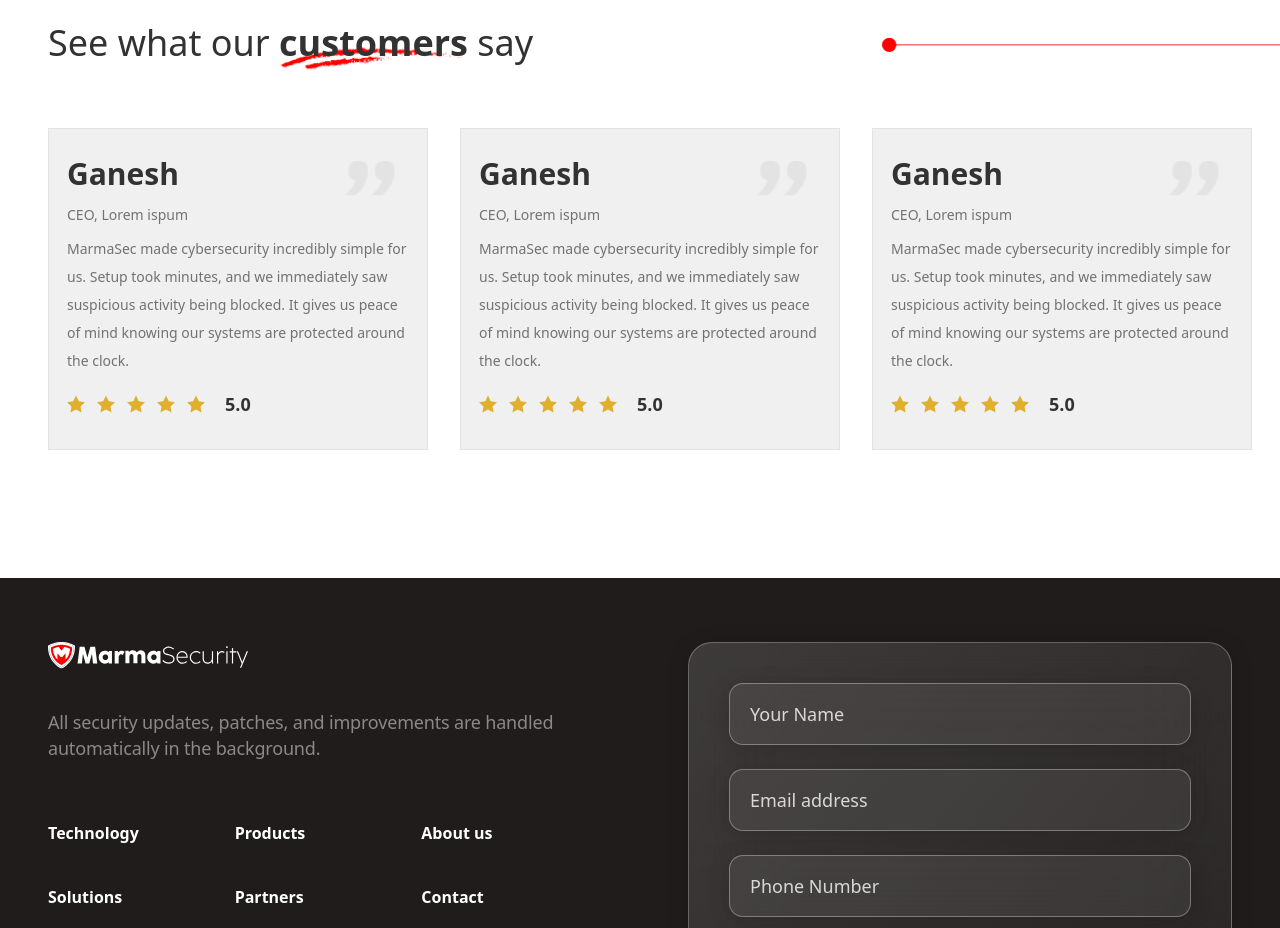
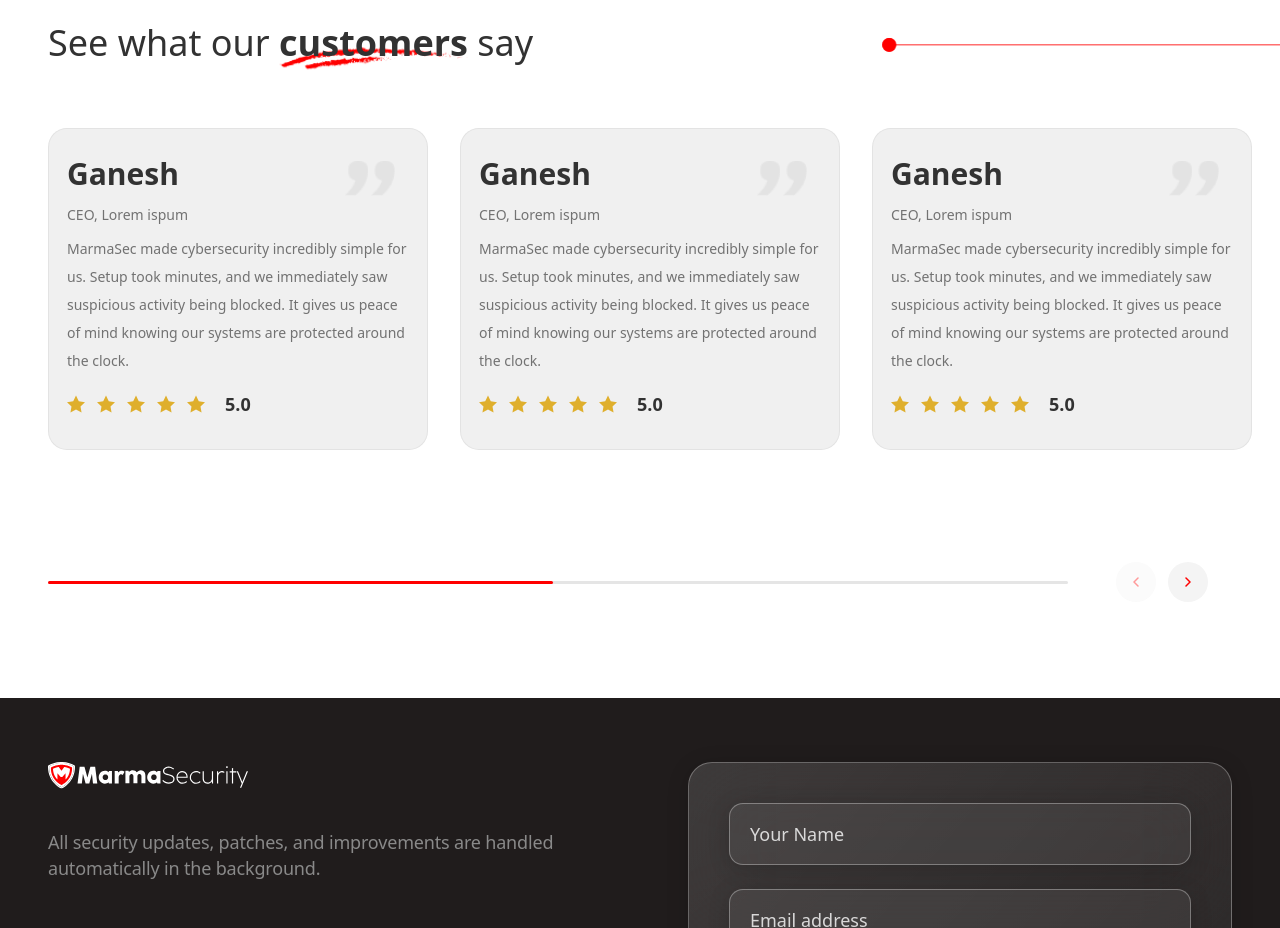
Before and after one commit to vinay-uelement/marma-security, a Next.js app: page / in a window 1280 px wide. Shown: the part 6320-7248 px from the top of the page. Built offline with nearby package versions, Linux system fonts and the light colour scheme.

Commit message:
scroll bar added to testimonials

```diff
--- a/components/technology/IntelligentSecurity.tsx
+++ b/components/technology/IntelligentSecurity.tsx
@@ -215,7 +215,7 @@ export default function IntelligentSecurity() {
               <button
                 onClick={handlePrev}
                 disabled={currentIndex === 0}
-                className={`w-10 h-10 md:w-12 md:h-12 rounded-full bg-[#f4f4f4] flex flex-shrink-0 items-center justify-center transition-colors
+                className={`w-10 h-10 rounded-full bg-[#f4f4f4] flex flex-shrink-0 items-center justify-center transition-colors
                                     ${currentIndex === 0 ? "opacity-40 cursor-not-allowed" : "hover:bg-gray-200 cursor-pointer"}`}
               >
                 {/* Left Arrow Icon */}
@@ -239,7 +239,7 @@ export default function IntelligentSecurity() {
               <button
                 onClick={handleNext}
                 disabled={currentIndex === maxIndex}
-                className={`w-10 h-10 md:w-12 md:h-12 rounded-full bg-[#f4f4f4] flex flex-shrink-0 items-center justify-center transition-colors
+                className={`w-10 h-10 rounded-full bg-[#f4f4f4] flex flex-shrink-0 items-center justify-center transition-colors
                                     ${currentIndex === maxIndex ? "opacity-40 cursor-not-allowed" : "hover:bg-gray-200 cursor-pointer"}`}
               >
                 {/* Right Arrow Icon */}
--- a/components/testimonial/Testimonial.tsx
+++ b/components/testimonial/Testimonial.tsx
@@ -1,6 +1,6 @@
 "use client";
 
-import React, { useRef, useState } from "react";
+import React, { useEffect, useRef, useState } from "react";
 import Image from "next/image";
 import HighlightedText from "../global/HighlightedText";
 import DecorativeLine from "../home/DecorativeLine";
@@ -34,36 +34,71 @@ const testimonials = [
     content:
       "MarmaSec made cybersecurity incredibly simple for us. Setup took minutes, and we immediately saw suspicious activity being blocked. It gives us peace of mind knowing our systems are protected around the clock.",
   },
+  {
+    name: "Ganesh",
+    title: "CEO, Lorem ispum",
+    rating: 5.0,
+    content:
+      "MarmaSec made cybersecurity incredibly simple for us. Setup took minutes, and we immediately saw suspicious activity being blocked. It gives us peace of mind knowing our systems are protected around the clock.",
+  },
+  {
+    name: "Ganesh",
+    title: "CEO, Lorem ispum",
+    rating: 5.0,
+    content:
+      "MarmaSec made cybersecurity incredibly simple for us. Setup took minutes, and we immediately saw suspicious activity being blocked. It gives us peace of mind knowing our systems are protected around the clock.",
+  },
 ];
 
 export default function Testimonial() {
   const scrollRef = useRef<HTMLDivElement>(null);
   const [activeIndex, setActiveIndex] = useState(0);
+  const [scrollProgress, setScrollProgress] = useState(0);
+
+  useEffect(() => {
+    if (!scrollRef.current) return;
+    const { scrollWidth, clientWidth } = scrollRef.current;
+    setScrollProgress((clientWidth / scrollWidth) * 100);
+  }, []);
 
   const handleScroll = () => {
     if (!scrollRef.current || scrollRef.current.children.length === 0) return;
-    const cardWidth = scrollRef.current.children[0].clientWidth;
-    // Calculate safely which array item is taking up the center scroll viewport natively
-    const index = Math.round(scrollRef.current.scrollLeft / cardWidth);
-    setActiveIndex(index);
+
+    const { scrollLeft, scrollWidth, clientWidth } = scrollRef.current;
+
+    // (scrollLeft + clientWidth) / scrollWidth = % of content that has been seen
+    // At start: clientWidth/scrollWidth (already visible portion, not 0)
+    // At end: scrollWidth/scrollWidth = 100%
+    setScrollProgress(((scrollLeft + clientWidth) / scrollWidth) * 100);
+
+    const cardEl = scrollRef.current.children[0] as HTMLElement;
+    const cardWidth = cardEl.offsetWidth;
+    const computedGap = parseInt(getComputedStyle(scrollRef.current).gap) || 24;
+    const index = Math.round(scrollLeft / (cardWidth + computedGap));
+    setActiveIndex(Math.min(index, testimonials.length - 1));
   };
 
   const scrollTo = (index: number) => {
     if (!scrollRef.current || scrollRef.current.children.length === 0) return;
-    const cardWidth = scrollRef.current.children[0].clientWidth;
-    const gap = 24; // 24px = gap-6 in Tailwind natively applied on mobile tracking
-    scrollRef.current.scrollTo({ left: index * (cardWidth + gap), behavior: "smooth" });
+    const cardEl = scrollRef.current.children[0] as HTMLElement;
+    const cardWidth = cardEl.offsetWidth;
+    const computedGap = parseInt(getComputedStyle(scrollRef.current).gap) || 24;
+    scrollRef.current.scrollTo({
+      left: index * (cardWidth + computedGap),
+      behavior: "smooth",
+    });
     setActiveIndex(index);
   };
 
+  const handlePrev = () => scrollTo(Math.max(activeIndex - 1, 0));
+  const handleNext = () =>
+    scrollTo(Math.min(activeIndex + 1, testimonials.length - 1));
+
   return (
     <section className="relative w-full py-16 lg:py-24 overflow-hidden">
-      {/* Removed Background Image */}
-
       <div className="relative z-10 w-full mb-10 lg:mb-16 px-6 lg:px-12 max-w-[1440px] mx-auto">
         <div className="relative flex flex-col items-start md:flex-row md:items-center text-left justify-between gap-6 md:gap-12 w-full h-auto mt-8 md:mt-0">
-
-          {/* Decorative Red Line Graphic (Mobile & Tablet Layout) strictly mapped above the tm-header-pro */}
+          {/* Decorative Line — Mobile */}
           <div className="flex md:hidden absolute top-[-50px] right-[-24px] items-start justify-end w-[280px] pointer-events-none overflow-hidden z-0">
             <div className="w-full flex justify-end">
               <DecorativeLine
@@ -85,7 +120,7 @@ export default function Testimonial() {
             say
           </h2>
 
-          {/* Decorative Red Line Graphic (Desktop Layout) */}
+          {/* Decorative Line — Desktop */}
           <div className="hidden md:block absolute right-0 top-0 pointer-events-none z-0">
             <div className="relative w-[35vw] flex justify-end">
               <DecorativeLine
@@ -109,7 +144,7 @@ export default function Testimonial() {
           {testimonials.map((testimonial, index) => (
             <div
               key={index}
-              className="relative bg-bg-card border border-border-card rounded-[19] px-[18px] py-[24px] flex flex-col flex-shrink-0 w-full max-w-full min-w-0 sm:w-[70vw] md:w-[45vw] lg:w-[30vw] xl:w-[380px] snap-center md:snap-start mr-6 sm:mr-0"
+              className="relative bg-bg-card border border-border-card rounded-[19px] px-[18px] py-[24px] flex flex-col flex-shrink-0 w-full max-w-full min-w-0 sm:w-[70vw] md:w-[45vw] lg:w-[30vw] xl:w-[380px] snap-center md:snap-start mr-6 sm:mr-0"
             >
               {/* Quote Icon */}
               <div className="absolute top-8 right-8">
@@ -122,16 +157,22 @@ export default function Testimonial() {
                 />
               </div>
 
-              {/* Header: Name and Title */}
+              {/* Header */}
               <div className="mb-[0px]">
-                <h3 className="tm-card-name-bold text-text-dark">{testimonial.name}</h3>
-                <p className="tm-card-subtitle-reg text-text-muted">{testimonial.title}</p>
+                <h3 className="tm-card-name-bold text-text-dark">
+                  {testimonial.name}
+                </h3>
+                <p className="tm-card-subtitle-reg text-text-muted">
+                  {testimonial.title}
+                </p>
               </div>
 
               {/* Content */}
-              <p className="tm-card-text-body text-text-muted leading-relaxed mb-2">{testimonial.content}</p>
+              <p className="tm-card-text-body text-text-muted leading-relaxed mb-2">
+                {testimonial.content}
+              </p>
 
-              {/* Rating Stars (Moved Below) */}
+              {/* Rating */}
               <div className="flex items-center gap-2 mt-auto">
                 <div className="flex items-center gap-3">
                   {[...Array(5)].map((_, i) => (
@@ -154,22 +195,71 @@ export default function Testimonial() {
                   {testimonial.rating.toFixed(1)}
                 </span>
               </div>
-
             </div>
           ))}
         </div>
 
-        {/* Mobile Pagination Dot Controller */}
-        <div className="flex justify-center items-center gap-2 mt-4 md:hidden pr-6">
-          {testimonials.map((_, index) => (
+        {/* Progress Bar + Arrows */}
+        <div className="w-full flex justify-between items-center mt-8 md:mt-12 pt-6 md:pt-8 gap-6 md:gap-12 pr-6 lg:pr-12">
+          {/* Progress Bar */}
+          <div className="flex-grow relative h-[3px]">
+            <div className="absolute inset-0 w-full h-full bg-[#E5E5E5] rounded-full z-10" />
+            <div
+              className="absolute left-0 top-0 h-full bg-[#FF0000] z-20 transition-all duration-300 ease-in-out rounded-full"
+              style={{ width: `${scrollProgress}%` }}
+            />
+          </div>
+
+          {/* Arrows */}
+          <div className="flex justify-end gap-3 shrink-0">
             <button
-              key={index}
-              onClick={() => scrollTo(index)}
-              className={`rounded-full transition-all duration-300 pointer-events-auto cursor-pointer ${activeIndex === index ? "bg-brand-red w-[14px] h-[14px] shadow-sm" : "bg-[#D9D9D9] w-[10px] h-[10px]"
-                }`}
-              aria-label={`Go to slide ${index + 1}`}
-            />
-          ))}
+              onClick={handlePrev}
+              disabled={activeIndex === 0}
+              className={`w-10 h-10 rounded-full bg-[#f4f4f4] flex flex-shrink-0 items-center justify-center transition-colors
+                ${activeIndex === 0 ? "opacity-40 cursor-not-allowed" : "hover:bg-gray-200 cursor-pointer"}`}
+              aria-label="Previous"
+            >
+              <svg
+                width="6"
+                height="10"
+                viewBox="0 0 6 10"
+                fill="none"
+                xmlns="http://www.w3.org/2000/svg"
+                className="rotate-180"
+              >
+                <path
+                  d="M1 9L5 5L1 1"
+                  stroke="#FF0000"
+                  strokeWidth="1.5"
+                  strokeLinecap="round"
+                  strokeLinejoin="round"
+                />
+              </svg>
+            </button>
+            <button
+              onClick={handleNext}
+              disabled={activeIndex === testimonials.length - 1}
+              className={`w-10 h-10 rounded-full bg-[#f4f4f4] flex flex-shrink-0 items-center justify-center transition-colors
+                ${activeIndex === testimonials.length - 1 ? "opacity-40 cursor-not-allowed" : "hover:bg-gray-200 cursor-pointer"}`}
+              aria-label="Next"
+            >
+              <svg
+                width="6"
+                height="10"
+                viewBox="0 0 6 10"
+                fill="none"
+                xmlns="http://www.w3.org/2000/svg"
+              >
+                <path
+                  d="M1 9L5 5L1 1"
+                  stroke="#FF0000"
+                  strokeWidth="1.5"
+                  strokeLinecap="round"
+                  strokeLinejoin="round"
+                />
+              </svg>
+            </button>
+          </div>
         </div>
       </div>
     </section>
```
